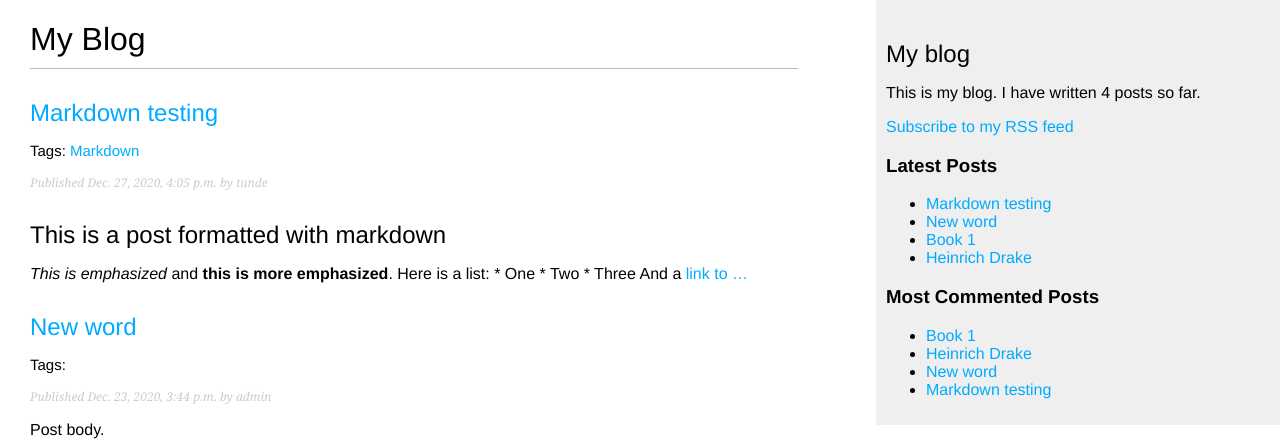
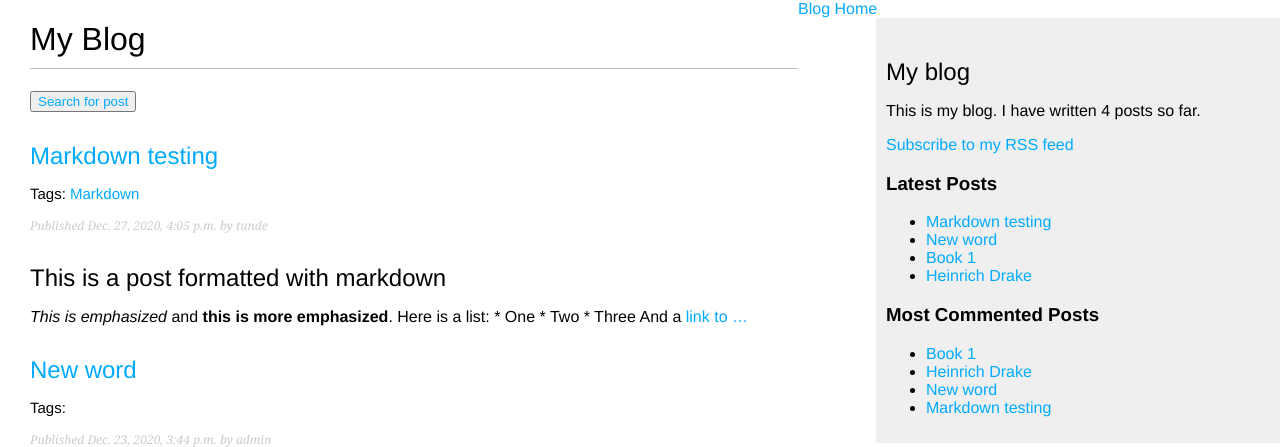
Before and after one commit to teefats/new_blog, a Django app: page /blog/ in a window 1280 px wide. Shown: the top 447 px of the page. Run offline with Django 3.2, Linux system fonts and the light colour scheme; data comes from the database, SQL or seed files in the repository; parts of the project's set-up code (start-up, migrations or seed data) failed here and were passed over.

Commit message:
minor edits

```diff
--- a/blog/static/css/blog.css
+++ b/blog/static/css/blog.css
@@ -93,3 +93,7 @@ input[type=submit] {
 .tags{
     font-size: 15px;
 }
+.b-hm{
+    margin-top: 50px;
+    padding-top: 20px;
+}
--- a/blog/templates/blog/base.html
+++ b/blog/templates/blog/base.html
@@ -8,6 +8,7 @@
   <link href="{% static "css/blog.css" %}" rel="stylesheet">
 </head>
 <body>
+  <a class = "b-hm" href="{% url 'blog:post_list' %}">Blog Home</a>
   <div id="content">
     {% block content %}
     {% endblock %}
--- a/blog/templates/blog/post/list.html
+++ b/blog/templates/blog/post/list.html
@@ -5,6 +5,10 @@
 
 {% block content %}
   <h1>My Blog</h1>
+  <button><a href="{%url 'blog:post_search' %}">Search for post</a></button>
+
+
+
   {% if tag %}
     <h2>Posts tagged with "{{ tag.name }}"</h2>
   {% endif %}
```
